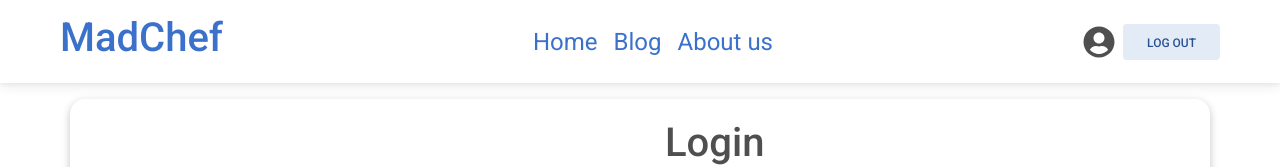
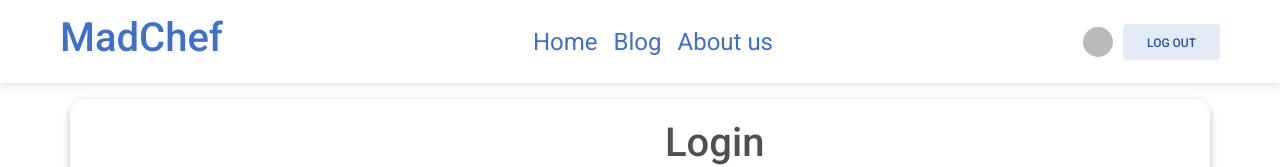
Before and after one commit to itsMDMahmud/madChef-client, a React (Vite) app: page /login in a window 1280 px wide. Shown: the top 167 px of the page. Built offline with nearby package versions, Linux system fonts and the light colour scheme; no server answers; sample sign-in values are in the browser's storage.

Commit message:
header img and name on hover

```diff
--- a/src/components/Header.jsx
+++ b/src/components/Header.jsx
@@ -19,6 +19,7 @@ const Header = () => {
     .then()
     .catch(error => console.log(error))
   }
+  // console.log(user);
 
   return (
     <>
@@ -49,7 +50,9 @@ const Header = () => {
               </Offcanvas.Body>
             </Navbar.Offcanvas>
             {user && <Form className=" d-flex align-items-center">
-              <FaUserCircle className="fs-2 me-2"></FaUserCircle>
+
+              <img src={user?.photoURL} alt="img" title={user.displayName} className="header-img" />
+              {/* <FaUserCircle className="fs-2 me-2"></FaUserCircle> */}
             </Form>}
             {user ?
               (<button onClick={handleLogOut} type="button" className="btn btn-secondary"> Log Out </button>)
@@ -65,7 +68,34 @@ const Header = () => {
   );
 };
 
+
 export default Header;
 //<NavLink className="fs-4 mx-2" to="/"> Home </NavLink>
 //<NavLink className="fs-4 mx-2" to=""> Blog </NavLink>
 //<NavLink className="fs-4 mx-2" to=""> Link </NavLink>
+
+//  <div style={{ position: "relative", display: "inline-block" }}>
+// <img src={props.src} alt={props.alt}
+// onMouseEnter={handleMouseEnter}
+// onMouseLeave={handleMouseLeave}
+// style={{ width: "100%", height: "auto" }}
+// />
+// {showTooltip && (
+// <div
+//   style={{
+//     position: "absolute",
+//     top: "100%",
+//     left: "50%",
+//     transform: "translateX(-50%)",
+//     backgroundColor: "black",
+//     color: "white",
+//     padding: "5px",
+//     borderRadius: "5px",
+//     whiteSpace: "nowrap",
+//     zIndex: "1",
+//   }}
+// >
+//   {props.userName}
+// </div>
+// )}
+// </div>
--- a/src/components/Login/Login.jsx
+++ b/src/components/Login/Login.jsx
@@ -1,12 +1,13 @@
 import { Link, useLocation, useNavigate } from "react-router-dom";
 import "./login.css";
-import React, { useContext } from "react";
+import React, { useContext, useState } from "react";
 import { Button, Container, Form } from "react-bootstrap";
 import { AuthContext } from "../../providers/AuthProvider";
 import { GithubAuthProvider, GoogleAuthProvider, getAuth, signInWithPopup } from "firebase/auth";
 import app from "../../firebase/firebase.config";
 
 const Login = () => {
+  const [user, setUser] = useState(null);
   const auth = getAuth(app);
   const googleProvider = new GoogleAuthProvider();
   const githubProvider = new GithubAuthProvider();
@@ -21,8 +22,9 @@ const Login = () => {
     // console.log('google is coming');
     signInWithPopup(auth, googleProvider)
     .then(result => {
-      const user = result.user;
-      console.log(user);
+      const googleUser = result.user;
+      console.log(googleUser);
+      setUser(googleUser);
     })
     .catch(error => {
       console.log('error', error.message);
@@ -35,7 +37,7 @@ const Login = () => {
     signInWithPopup(auth, githubProvider)
     .then(result => {
       const user = result.user;
-      console.log(user);
+      // console.log(user);
     })
     .catch(error => {
       console.log('error', error.message);
@@ -49,12 +51,12 @@ const Login = () => {
     const email = form.email.value;
     const password = form.password.value;
 
-    console.log(email, password);
+    // console.log(email, password);
 
     signIn(email, password)
     .then(result => {
       const LoggedUser = result.user;
-      console.log(LoggedUser);
+      // console.log(LoggedUser);
       navigate(from, {replace: true})
     })
     .catch(error => {
--- a/src/index.css
+++ b/src/index.css
@@ -8,6 +8,12 @@ body {
   font-family: Roboto, Helvetica, Arial, sans-serif;
   /* background-color: #081b29; */
   color: black;
+}
+.header-img{
+  width: 30px;
+  border-radius: 50%;
+  margin-right: 10px;
+  cursor: pointer;
 }
 footer{
   background-color: #081b29;
```
